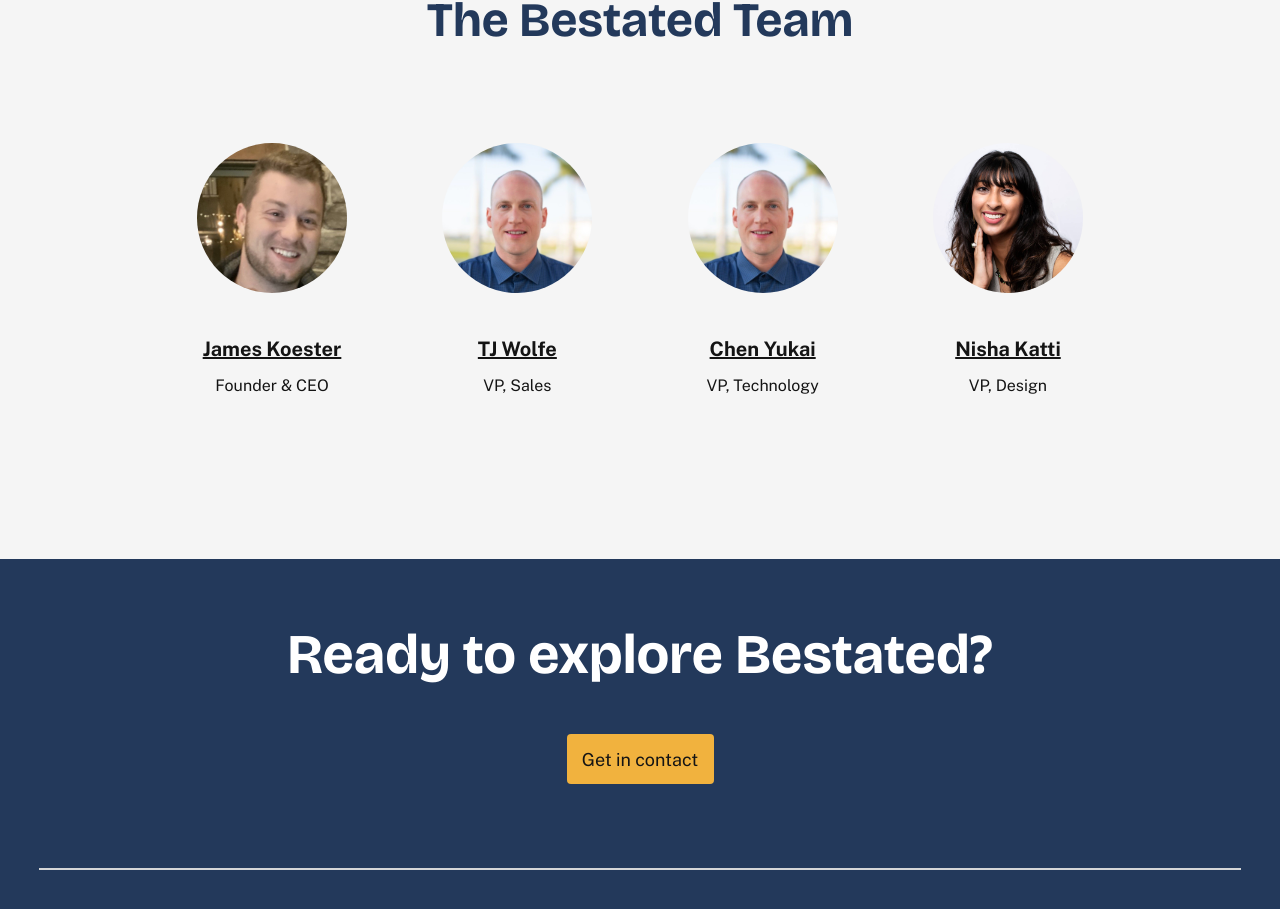
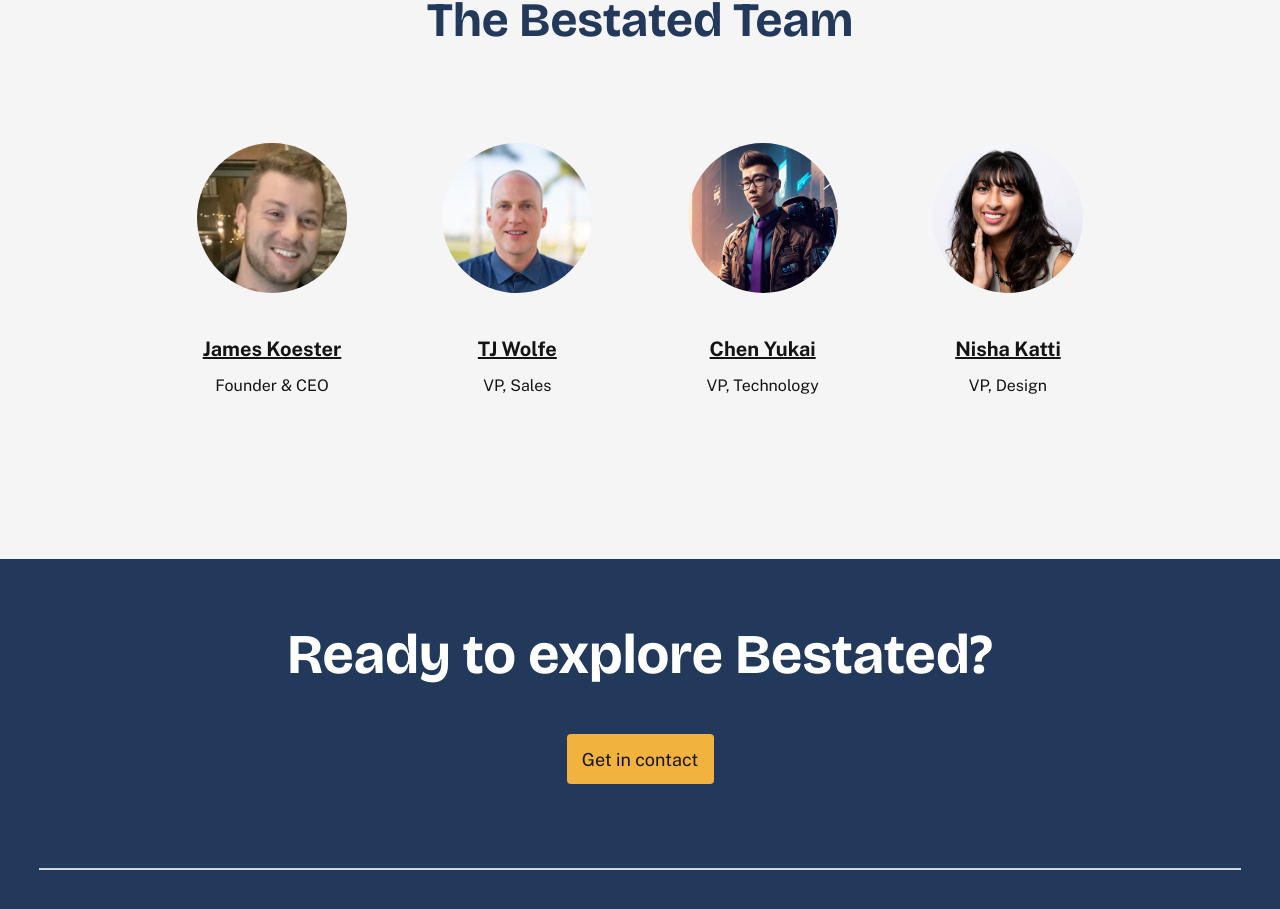
Before and after one commit to chenathy/bestated-ai, a React app: page /about in a window 1280 px wide. Shown: the part 1903-2812 px from the top of the page. Built offline with nearby package versions, Linux system fonts and the light colour scheme.

Commit message:
updated Chen's headshot

```diff
--- a/src/pages/About/index.js
+++ b/src/pages/About/index.js
@@ -6,6 +6,7 @@
 import JamesHeadshot from '../../assets/images/James-headshot.jpeg';
 import TJHeadshot from '../../assets/images/TJ-headshot.jpeg';
 import NishaHeadshot from '../../assets/images/Nisha-headshot.jpg';
+import ChenHeadshot from '../../assets/images/Chen-headshot.png';
 import './About.css';
 
 
@@ -97,7 +98,7 @@
 
                     <div className='member'>
                         <img
-                            src={TJHeadshot}
+                            src={ChenHeadshot}
                             alt='Technology Icon'
                         />
                         <a>Chen Yukai</a>
```
Also changed, not shown: src/assets/images/Chen-headshot.png (added).
